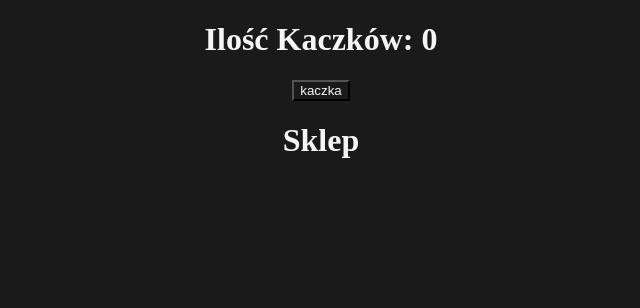
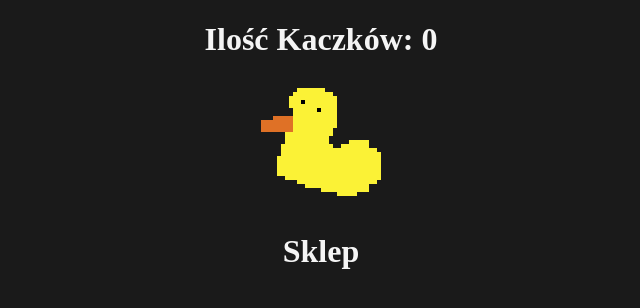
Before and after one commit to Misiek1245/clicker-with-ducks, an Electron app: page index.html in a window 800 px wide. Shown: the whole page, without its empty margins (79-719 px from the left). Drawn offline with Linux system fonts and the light colour scheme.

Commit message:
im proud of this

```diff
--- a/index.html
+++ b/index.html
@@ -6,7 +6,7 @@
     </head>
     <body>
         <h1>Ilość Kaczków: <span id="duckies">0</span></h1>
-        <button id="click">kaczka</button>
+        <img src="img/duck.png" alt="duck" id="click">
         <h1>Sklep</h1>
         <p><span id="shop1"></span></p>
         <p><span id="shop2"></span></p>
```
Also changed, not shown: img/duck.png (added).
